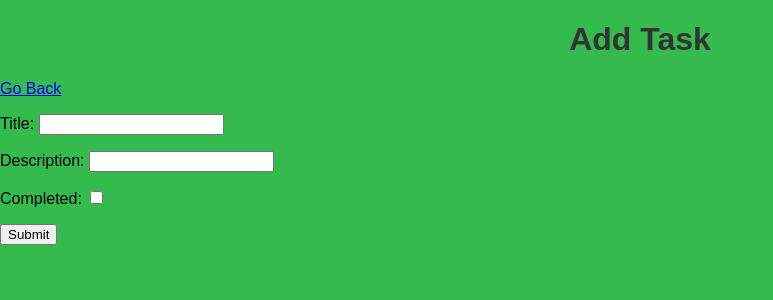
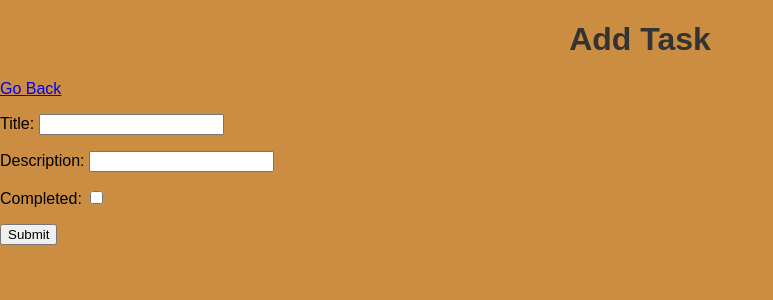
Before and after one commit to aakritd/jenkinstodolist, a Django app: page /addTask in a window 1280 px wide. Shown: the top 300 px of the page, without its empty margins (0-773 px from the left). Run offline with Django 5.2, Linux system fonts and the light colour scheme; the visitor is signed in with stand-in values (Sample User, id 1).

Commit message:
update code

```diff
--- a/base/static/styles.css
+++ b/base/static/styles.css
@@ -2,7 +2,7 @@
 
 body {
     font-family: Arial, sans-serif;
-    background-color: #34ba4d;
+    background-color: #ca8d42;
     margin: 0;
     padding: 0;
 }
```
